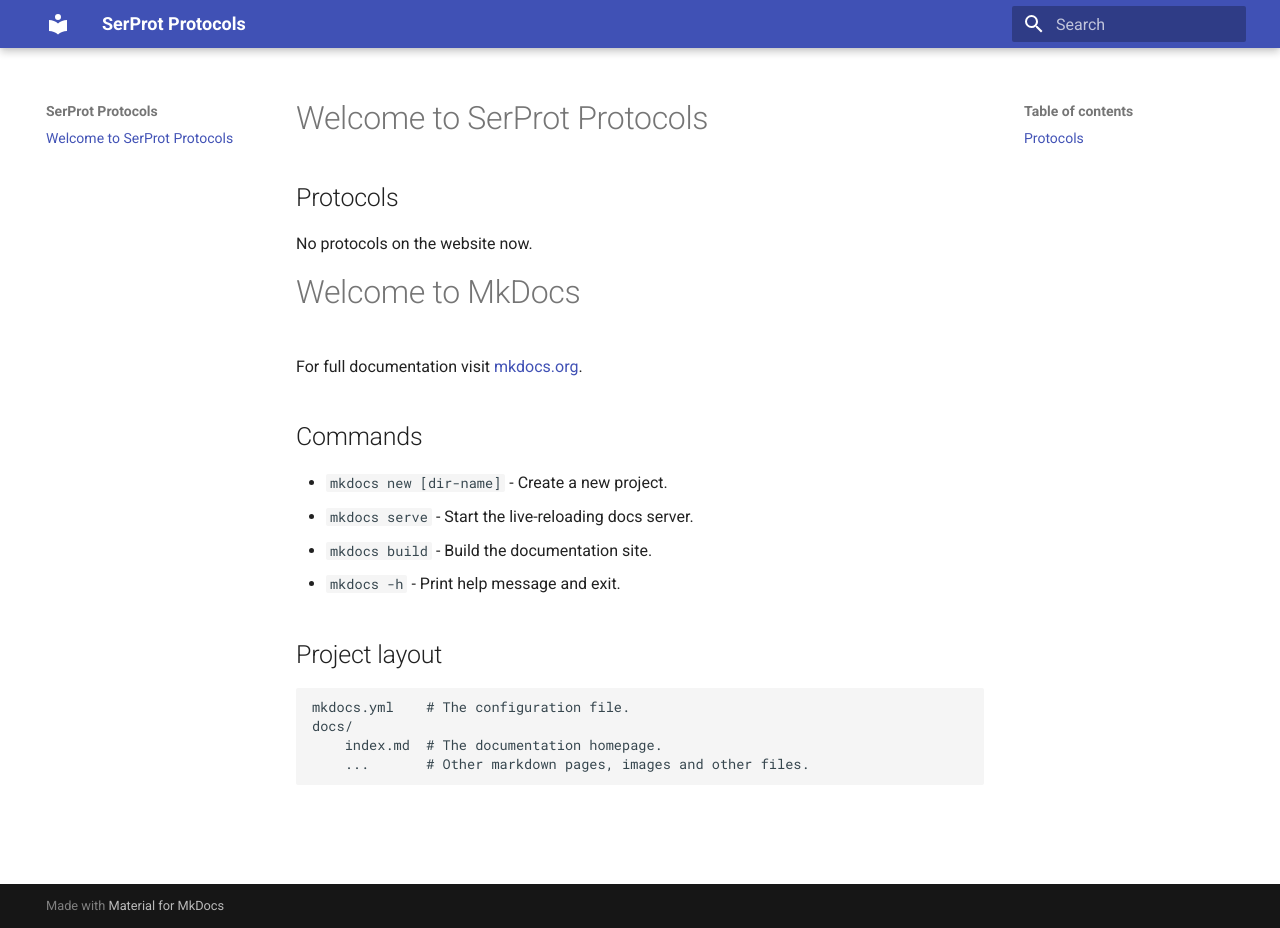
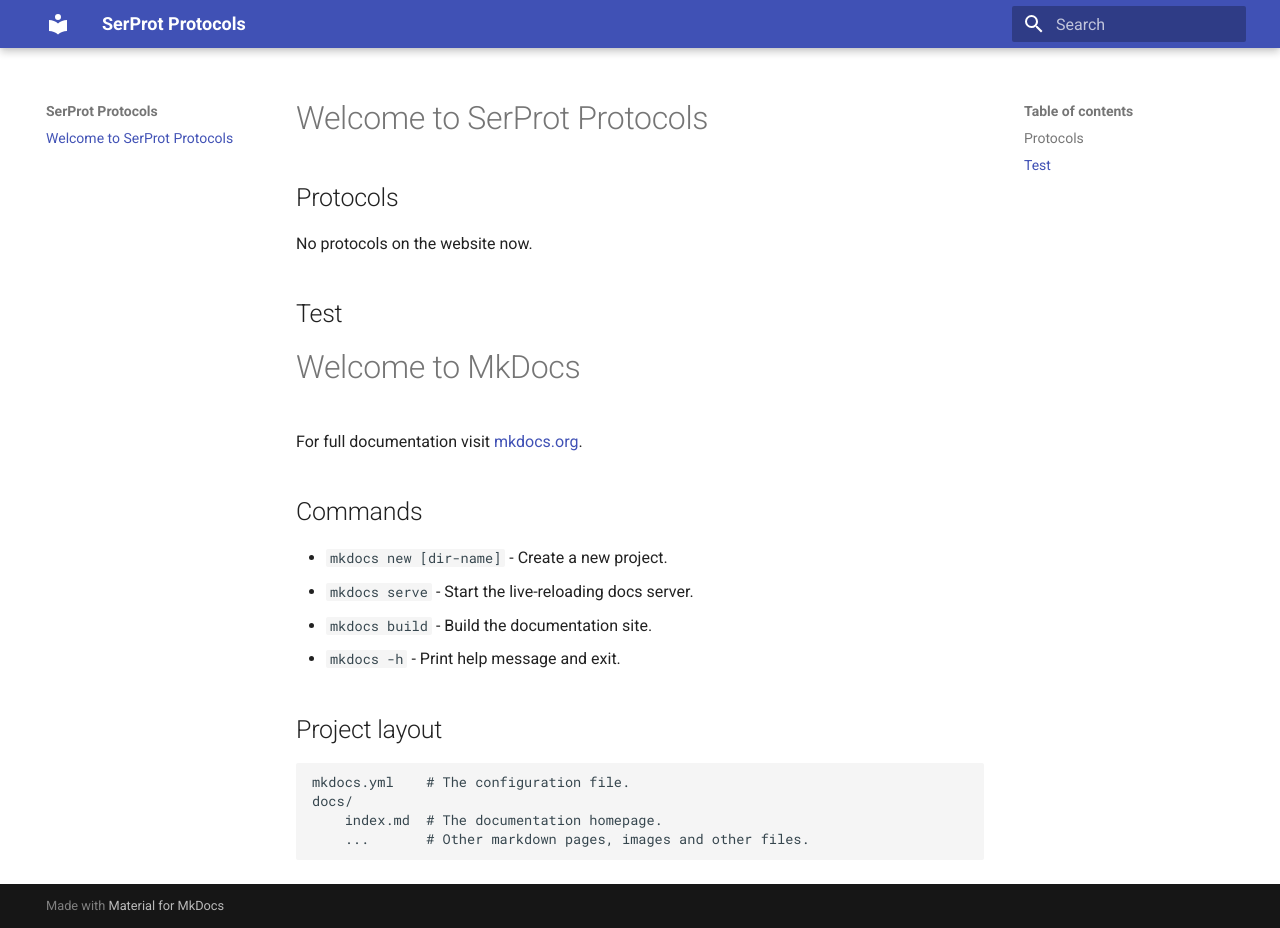
Before and after one commit to shoyip/SerProtProtocols, an MkDocs documentation site: the page built from docs/index.md, in a window 1280 px wide and 928 px high. Built offline with MkDocs 1.6.1 and Material for MkDocs 9.7.7, drawn with Linux system fonts in a browser that asks for light colours.

Commit message:
additional test

```diff
--- a/docs/index.md
+++ b/docs/index.md
@@ -3,6 +3,8 @@
 ## Protocols
 
 No protocols on the website now.
+
+## Test
 
 # Welcome to MkDocs
 
```
